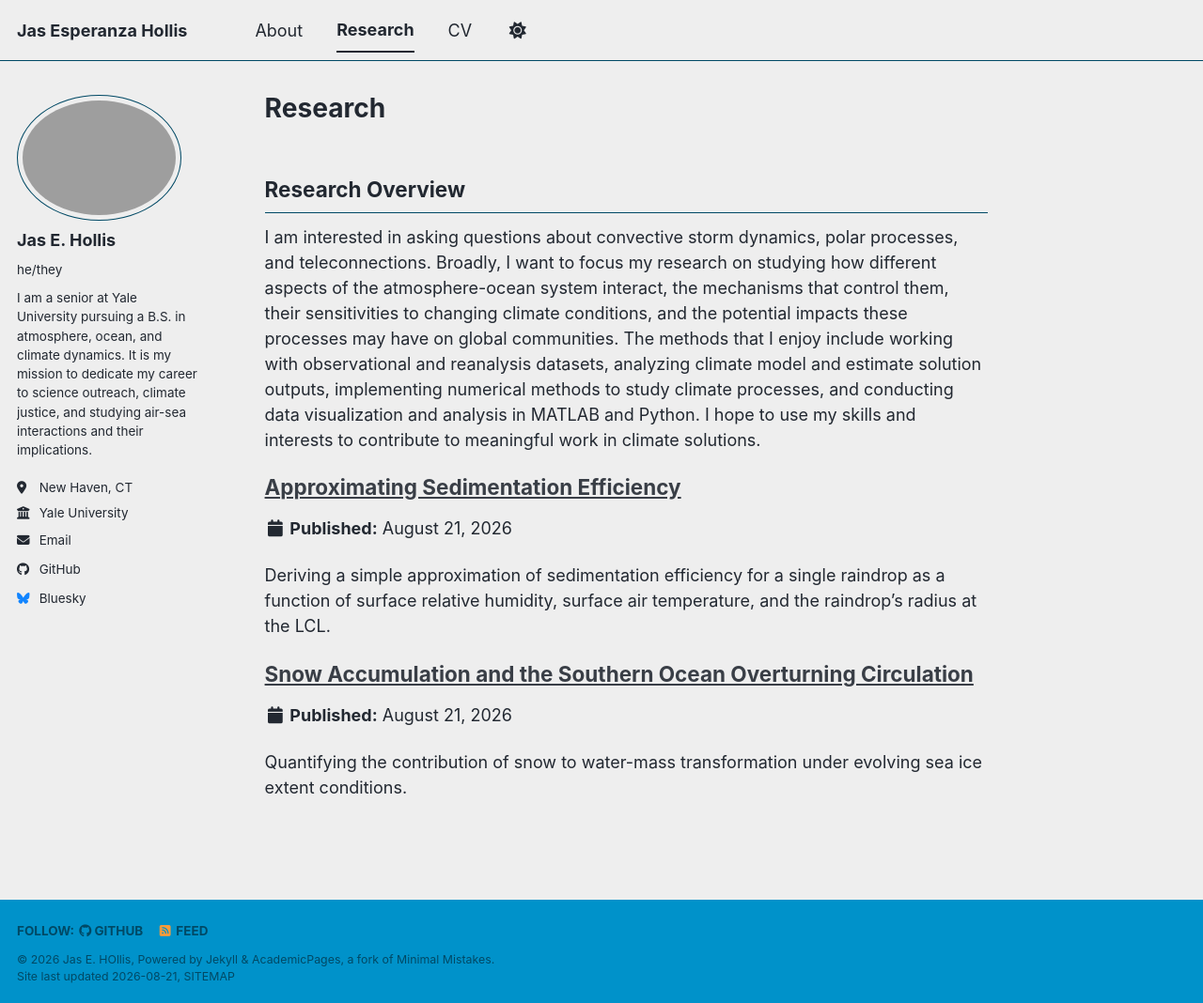
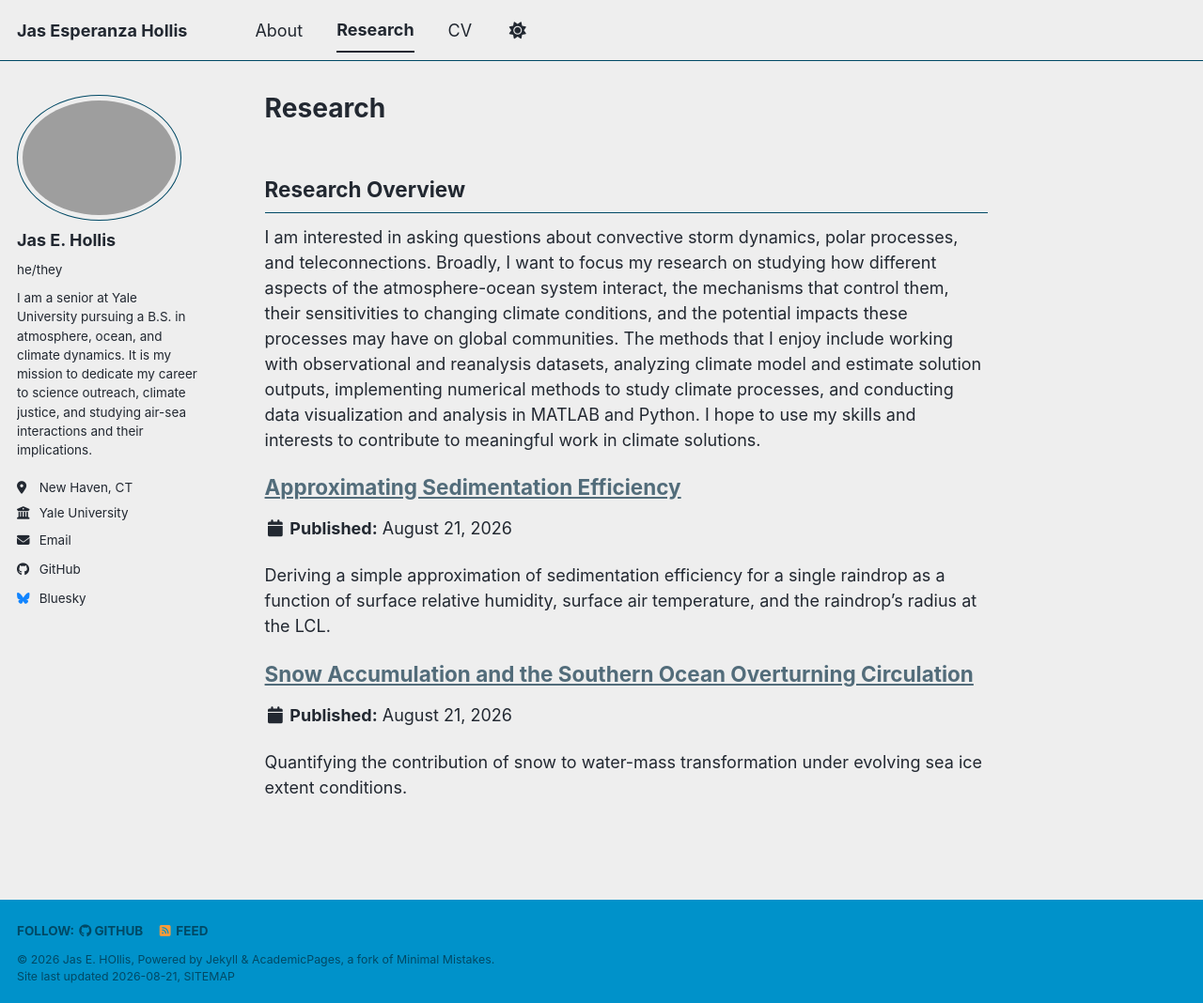
Before and after one commit to jas-hollis/jas-hollis.github.io, a Jekyll site: the page built from _pages/research.md, in a window 1280 px wide and 1068 px high. Shown: the whole window at 94% size. Built offline with Jekyll 4.4.1, drawn with Linux system fonts in a browser that asks for light colours; a style sheet for code colours, icons or effects is not loaded.

Commit message:
Update main.scss
testing color change

```diff
--- a/assets/css/main.scss
+++ b/assets/css/main.scss
@@ -42,6 +42,9 @@
    Custom site styles
    ========================================================================== */
 
+$page-accent: #526C7A;
+
 .page__content a {
+   color: $page-accent;
   text-decoration: underline;
 }
```
